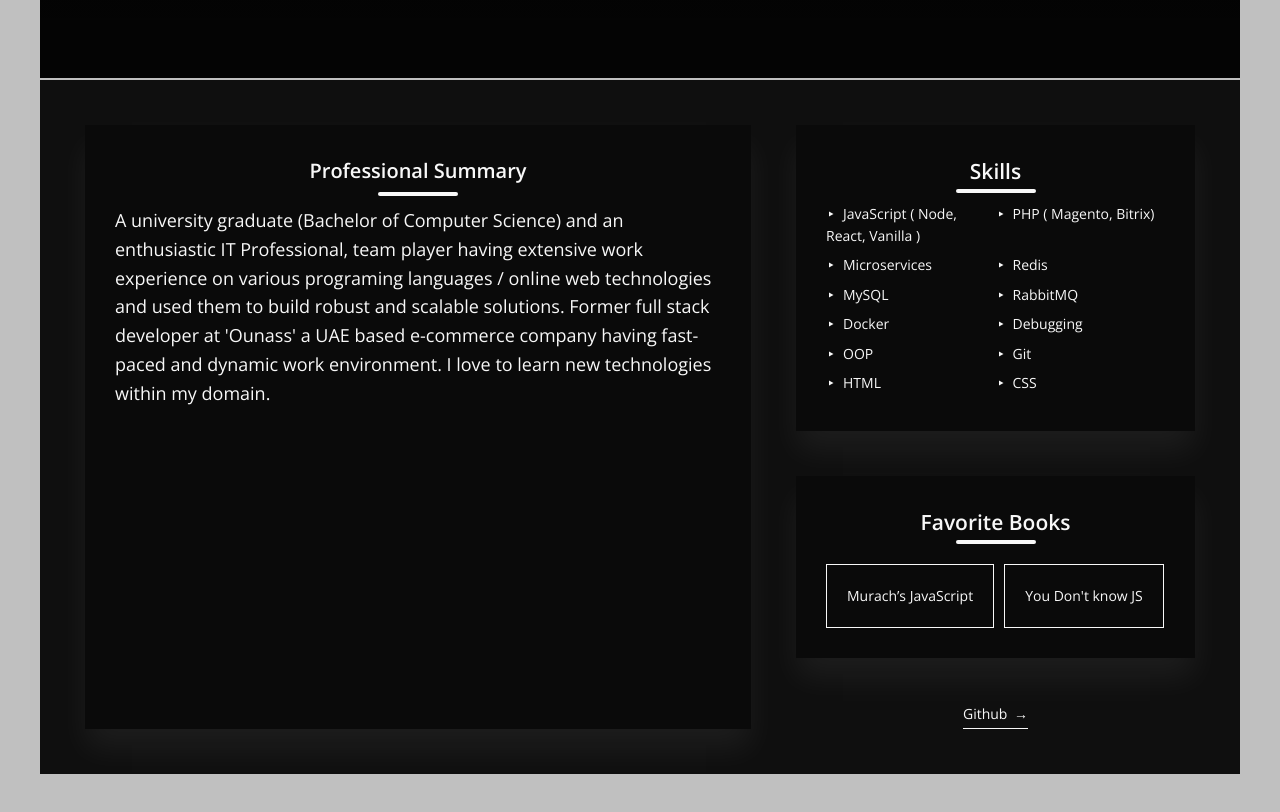
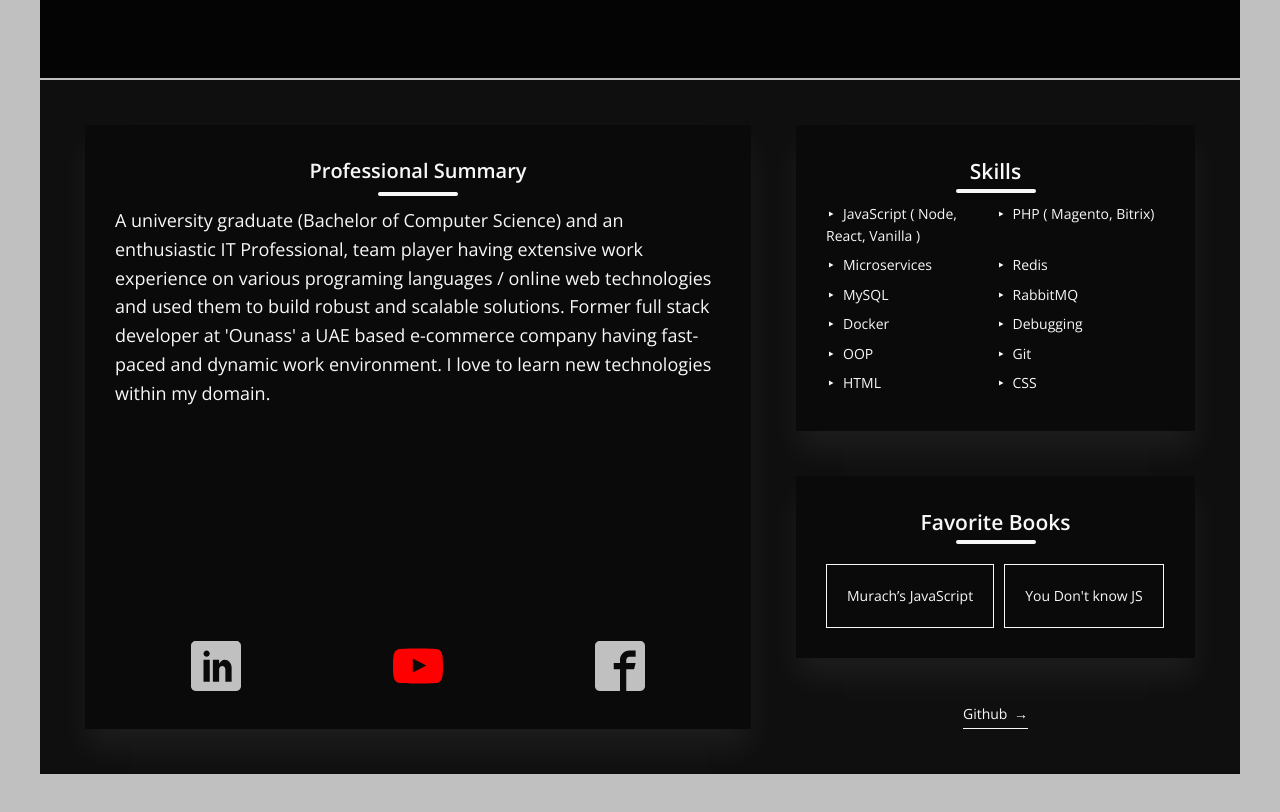
Before and after one commit to zoomi-raja/zoomi-raja.github.io, a plain HTML site: page index.html in a window 1280 px wide. Shown: the part 400-1212 px from the top of the page. Drawn offline with nearby package versions, Linux system fonts and the light colour scheme.

Commit message:
build: add social icons

```diff
--- a/css/style.css
+++ b/css/style.css
@@ -107,6 +107,7 @@ body {
     justify-content: space-between;
     align-items: center;
     border-bottom: var(--line);
+    background-color: var(--color-secondary);
     padding:1.8rem 6rem;
 }
 
@@ -237,6 +238,7 @@ body {
     top: 0;
     width: 120rem;
     z-index: 1000;
+    background-color: var(--banner-overlay-top);
 }
 /* introduction */
 .introduction{
@@ -246,26 +248,46 @@ body {
     padding: 4.5rem;
     line-height: 1.6;
 }
-.summary{
+.introduction .summary{
     background-color: var(--color-secondary);
     padding: 3rem;
     flex: 0 0 60%;
     margin-right: 4.5rem;
     font-size: 1.8rem;
     box-shadow: var(--shadow-light);
+    display: flex;
+    flex-direction: column;
+    justify-content: space-between;
 }
-.summary > h2{
+
+.introduction .summary .social-icons{
+    display: flex;
+    justify-content: space-around;
+    align-items: center;
+}
+
+.introduction .summary .social-icons .icon{
+    height: 5rem;
+    width: 5em;
+    fill: var(--color-text-2);
+}
+
+.social-icons .social-link:nth-of-type(2) .icon{
+    fill: red;
+}
+
+.introduction .summary .intro > h2{
     text-align: center;
     font-size: 2rem;
     font-weight: 700;
     margin-bottom: 0.5rem;
 }
 
-.understanding{
+.introduction .understanding{
     text-align: center;
 }
 
-.understanding .btn-panel{
+.introduction .understanding .btn-panel{
     display: flex;
     align-items: center;
     gap: 1rem;
--- a/index.html
+++ b/index.html
@@ -31,6 +31,7 @@
         <main class="main">
             <div class="introduction">
                 <div class="summary">
+                    <div class="intro">
                         <h2>Professional Summary</h2>
                         <div class="heading-border"></div>
                         <p>
@@ -40,6 +41,24 @@
                             a UAE based e-commerce company having fast-paced and dynamic work environment.
                             I love to learn new technologies within my domain.
                         </p>
+                    </div>
+                    <div class="social-icons">
+                        <a class="social-link" target="_blank" href="https://www.linkedin.com/in/zamurd-ali/">
+                            <svg class="icon">
+                                <use xlink:href="img/sprite.svg#icon-linkedin"></use>
+                            </svg>
+                        </a>
+                        <a class="social-link" target="_blank" href="https://www.youtube.com/@zamurdali">
+                            <svg class="icon">
+                                <use xlink:href="img/sprite.svg#icon-youtube"></use>
+                            </svg>
+                        </a>
+                        <a class="social-link" target="_blank" href="https://www.facebook.com/zoomi.raja/">
+                            <svg class="icon">
+                                <use xlink:href="img/sprite.svg#icon-facebook2"></use>
+                            </svg>
+                        </a>
+                    </div>
                 </div>
                 <div class="understanding">
                     <div class="section">
```
Lines whose indentation alone changed are shown as unchanged.
